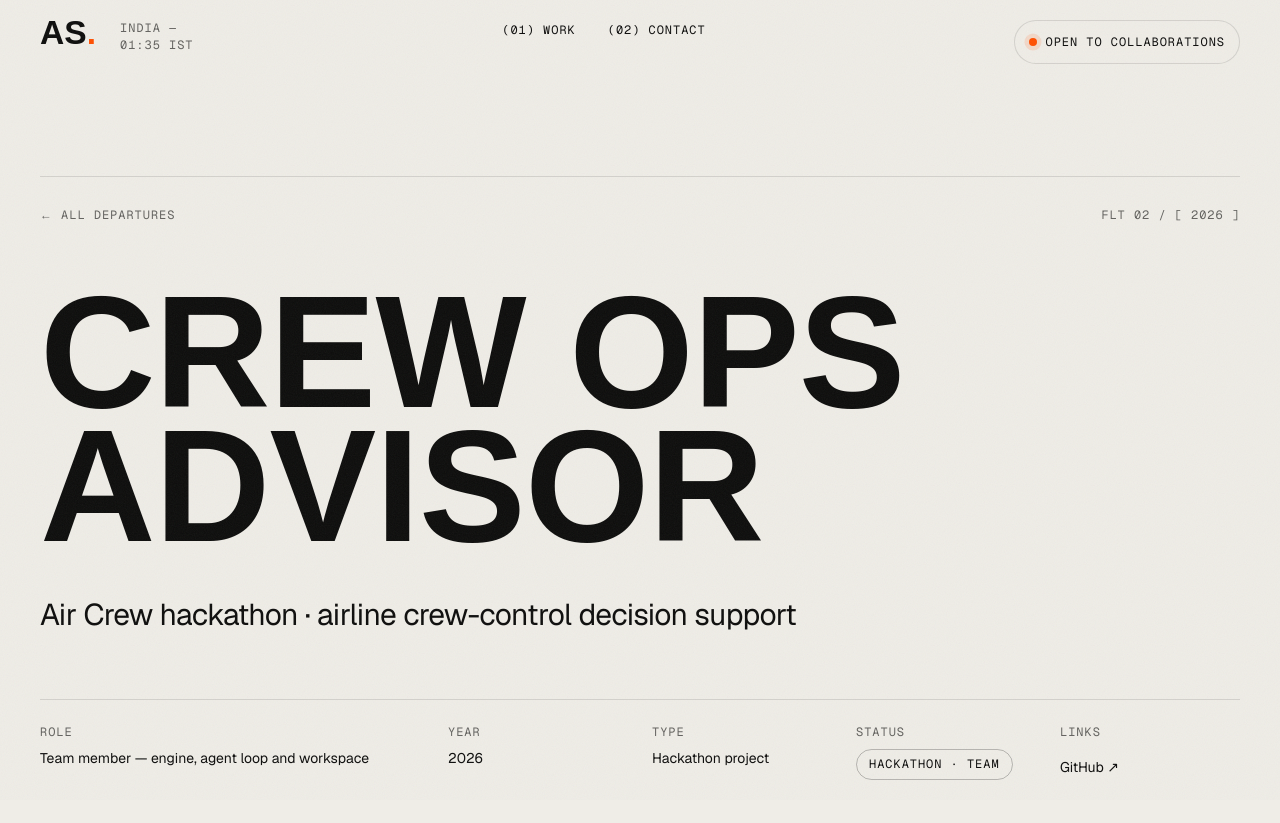
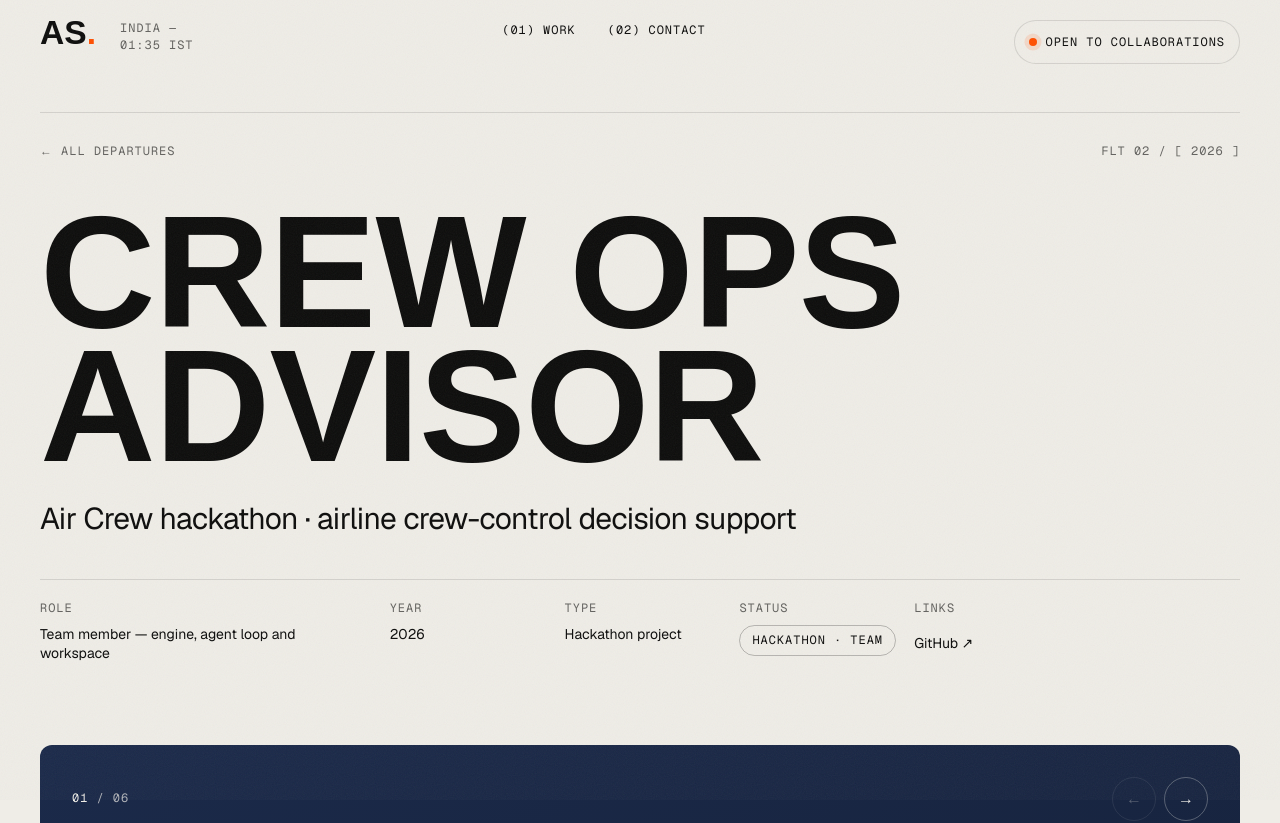
Before and after one commit to manicpsycho01/aravind-portfolio, a Next.js app: page /work/crew-ops-advisor in a window 1280 px wide. Shown: the top 823 px of the page. Built offline with nearby package versions, Linux system fonts and the light colour scheme; no server answers; a web font is replaced by a local one.

Commit message:
Case study: facts strip fits whole on the first screen, never sliced

```diff
--- a/src/app/work/[slug]/page.tsx
+++ b/src/app/work/[slug]/page.tsx
@@ -49,30 +49,33 @@ export default async function CaseStudy({ params }: Props) {
 
   return (
     <article>
-      <header className="gutter pt-36 md:pt-44">
+      <header className="gutter pt-28">
+        {/* Screens too short for the facts strip push it whole below the fold instead of slicing it. */}
+        <div className="max-md:[@media(max-height:600px)]:min-h-[calc(100svh-7rem)] [@media(max-height:420px)]:min-h-[calc(100svh-7rem)]">
         <p className="label flex justify-between border-t border-line pt-4 text-muted">
           <Link href="/#work" className="link-u inline-flex min-h-11 items-center self-start">
             ← All departures
           </Link>
           <span className="pt-3.5">Flt {p.no} / [ {p.year} ]</span>
         </p>
-        <h1 data-reveal className="display mt-8 text-[clamp(3.5rem,12.5vw,14.5rem)] break-words md:mt-12">
+        <h1 data-reveal className="display mt-6 text-[clamp(3.5rem,min(12.5vw,22svh),14.5rem)] break-words md:mt-8">
           {p.title}
         </h1>
-        <p data-reveal data-delay="0.1" className="mt-6 max-w-3xl text-xl leading-snug md:mt-10 md:text-3xl md:tracking-[-0.02em]">
+        <p data-reveal data-delay="0.1" className="mt-5 max-w-3xl text-xl leading-snug md:mt-6 md:text-3xl md:tracking-[-0.02em]">
           {p.kicker}
         </p>
+        </div>
 
-        <dl className="mt-12 grid grid-cols-2 gap-x-6 gap-y-8 border-t border-line pt-6 md:mt-16 md:grid-cols-4 lg:grid-cols-6">
+        <dl data-facts className="mt-8 grid grid-cols-2 gap-x-6 gap-y-6 border-t border-line pt-5 md:mt-10 md:grid-cols-4 lg:grid-cols-7">
           {meta.map(([label, value]) => (
             <div key={label} className={label === "Role" ? "col-span-2" : ""}>
               <dt className="label text-muted">{label}</dt>
               <dd className="mt-2 text-sm leading-snug">{value}</dd>
             </div>
           ))}
-          <div>
+          <div className="col-span-2">
             <dt className="label text-muted">Links</dt>
-            <dd className="mt-1 flex flex-col">
+            <dd className="mt-1 flex flex-wrap gap-x-6">
               {p.links.map((l) => (
                 <a key={l.href} href={l.href} target="_blank" rel="noreferrer" className="link-u inline-flex min-h-11 items-center self-start text-sm">
                   {l.label} ↗
```
Also changed, not shown: 1 other file (tests, documents, lock files or other folders).
